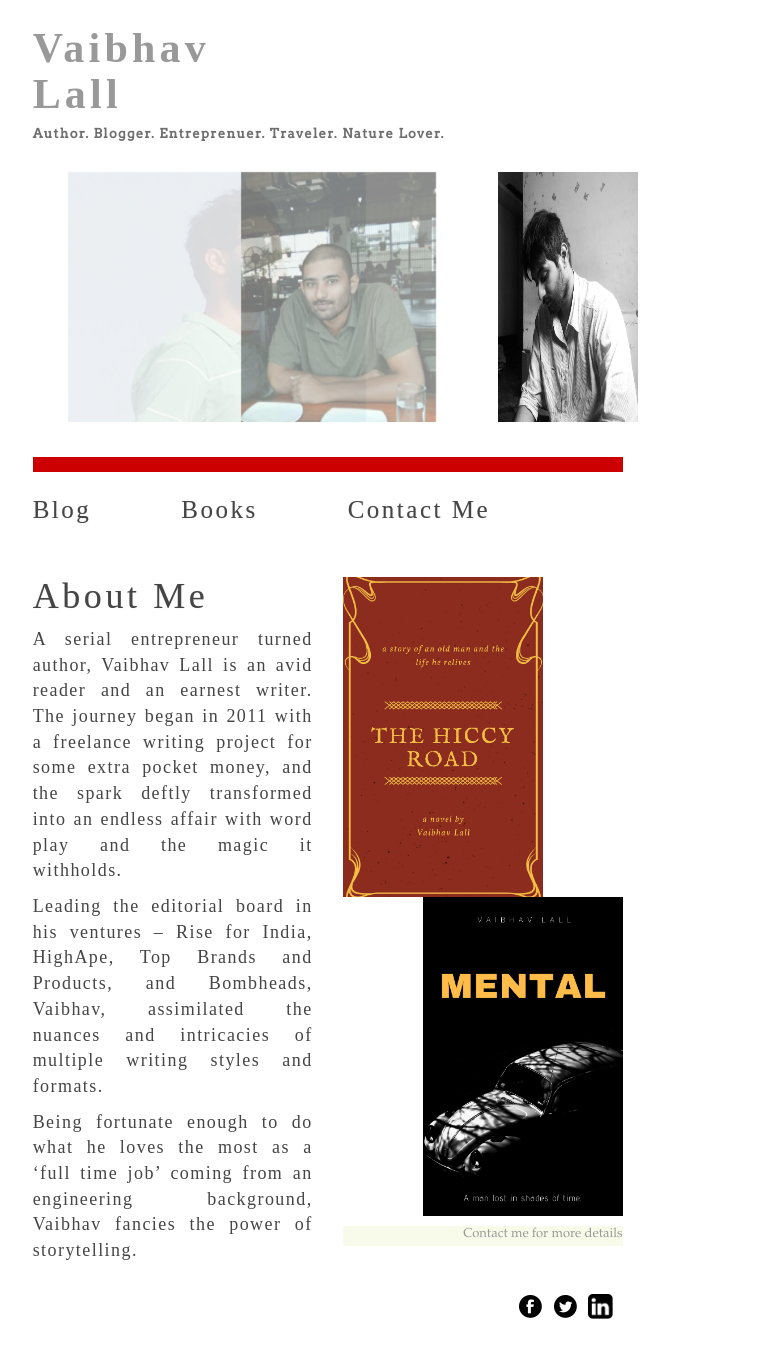
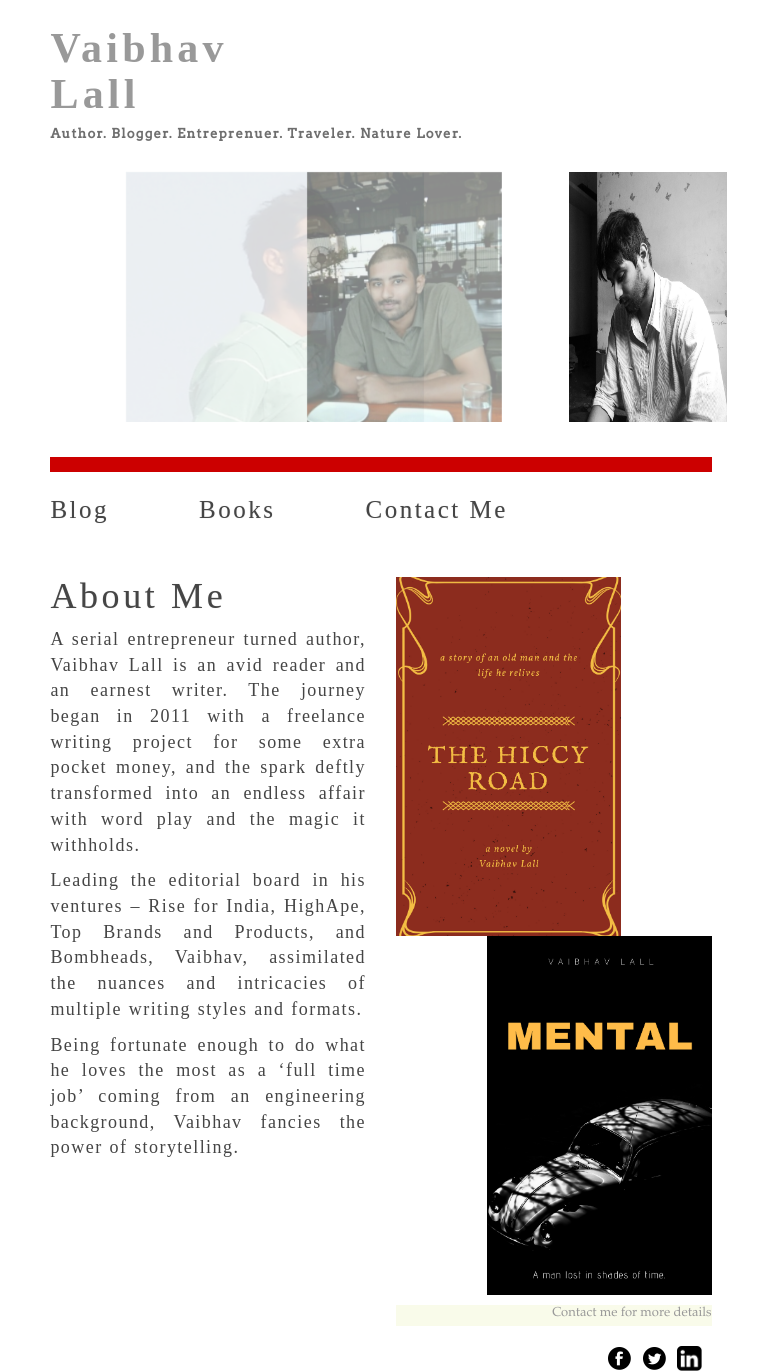
Before and after one commit to dsamanmishra/author-website, a React (Create React App) app: page / in a window 1280 px wide. Shown: the whole page, without its empty margins (259-1017 px from the left). Before the commit the page ends 1319 px from the top, so only its background shows below. Built offline with nearby package versions, Linux system fonts and the light colour scheme; a web font is replaced by a local one.

Commit message:
Fixed responsiveness issue

```diff
--- a/src/App.css
+++ b/src/App.css
@@ -349,13 +349,13 @@
 
 @media only screen and (min-width: 701px) {
   .book-cover1 {
-    width: 200px;
+    width: 225px;
     text-align: left;
     float: left;
   }
 
   .book-cover2 {
-    width: 200px;
+    width: 225px;
     text-align: right;
     float: right;
   }
--- a/src/App.js
+++ b/src/App.js
@@ -15,7 +15,7 @@ import './App.css';
 class App extends Component {
   render() {
     return (
-      <div className="col-md-9 col-md-offset-1 col-sm-9 col-sm-offset-1 col-xs-12">
+      <div className="col-md-10 col-md-offset-1 col-sm-10 col-sm-offset-1 col-xs-12">
 	      <div className="col-md-8 col-md-offset-2 col-sm-8 col-sm-offset-2 col-xs-12">
 	        <Header />
 	        <Menu />
```
